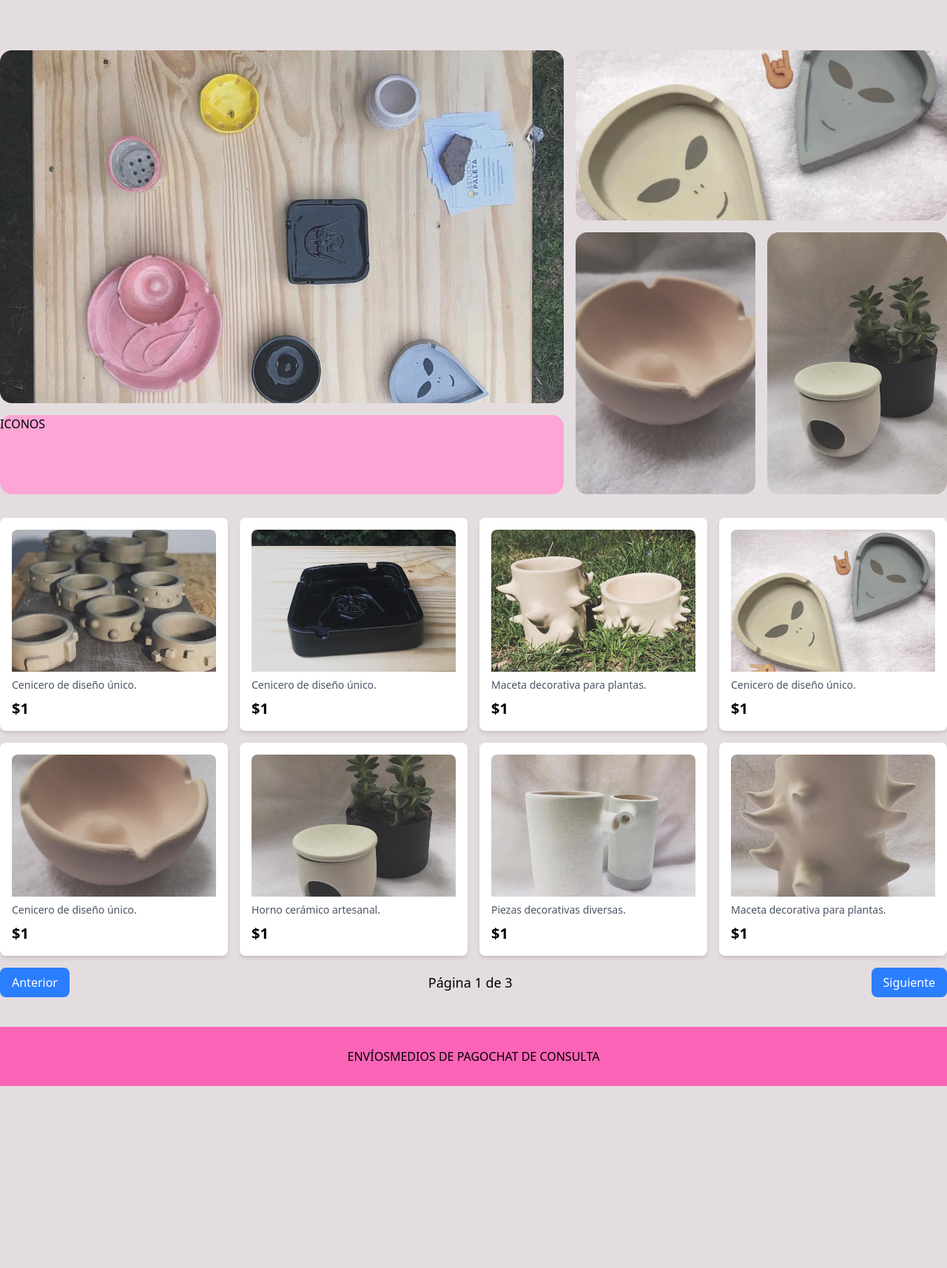
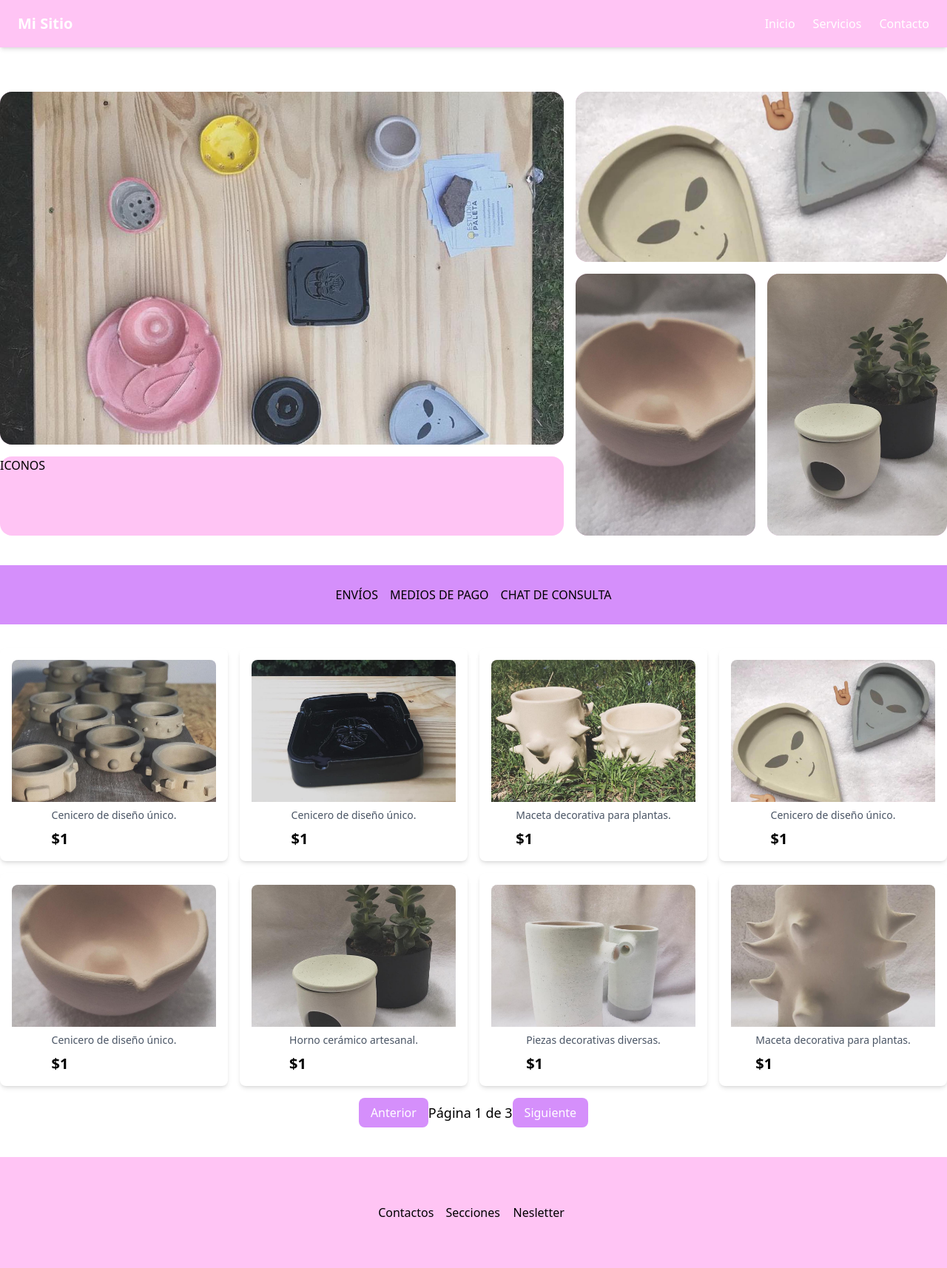
Before and after one commit to jagustinrm/estudiopaletatwo, an Astro site in the folder frontend/: page / in a window 1280 px wide. Shown: the whole page at 74% size. Before the commit the page ends 1476 px from the top, so only its background shows below. Built offline with nearby package versions, Linux system fonts and the light colour scheme; Astro itself is replaced by a stand-in of ours.

Commit message:
footer y navbar

```diff
--- /dev/null
+++ b/frontend/src/components/Footer.astro
@@ -0,0 +1,10 @@
+<footer>
+    <div class="bg-primary min-h-[150px] w-full mt-10 min-w-full flex items-center justify-center">
+        <div class="grid grid-cols-6 grid-rows-2 gap-4">
+            <div class="col-span-2 row-span-2">Contactos</div>
+            <div class="col-span-2 row-span-2 col-start-3 row-start-1">Secciones</div>
+            <div class="col-span-2 row-span-2 col-start-5 row-start-1">Nesletter</div>
+        </div>
+
+    </div>
+</footer>
--- a/frontend/src/components/Gallery.astro
+++ b/frontend/src/components/Gallery.astro
@@ -8,11 +8,11 @@ function handlePageChange(newPage: number): void {
 }
 ---
 
-<div>
+<div class="flex flex-col justify-center items-center">
   <!-- Mostrar la galería de productos -->
-  <div class="grid grid-cols-2 sm:grid-cols-3 lg:grid-cols-4 gap-4 mt-8">
+  <div class="grid grid-cols-2 sm:grid-cols-3 lg:grid-cols-4 gap-4 mt-8 ">
     {products.map((product: { id: number; img: string; name: string; description: string; price: number }) => (
-      <div class="bg-white p-4 rounded-lg shadow-md">
+      <div class="bg-white p-4 rounded-lg shadow-md flex flex-col items-center">
         <img
           src={product.img}
           alt={product.name}
@@ -30,7 +30,7 @@ function handlePageChange(newPage: number): void {
   <!-- Paginación -->
   <div class="flex justify-between items-center mt-4">
     <button
-      class="px-4 py-2 bg-blue-500 text-white rounded-lg"
+      class="px-4 py-2 bg-secondary text-white rounded-lg "
       onclick={() => handlePageChange(currentPage - 1)}
       disabled={currentPage === 1}
     >
@@ -40,7 +40,7 @@ function handlePageChange(newPage: number): void {
       Página {currentPage} de {totalPages}
     </span>
     <button
-      class="px-4 py-2 bg-blue-500 text-white rounded-lg"
+      class="px-4 py-2 bg-secondary text-white rounded-lg"
       onclick={() => handlePageChange(currentPage + 1)}
       disabled={currentPage === totalPages}
     >
--- a/frontend/src/components/Hero.astro
+++ b/frontend/src/components/Hero.astro
@@ -3,28 +3,28 @@ import astroLogo from '../assets/astro.svg';
 import background from '../assets/background.svg';
 ---
 
-<section class=" mt-15">
+<section class="flex flex-col justify-center items-center  mt-15">
     <div class="grid grid-cols-5 grid-rows-5 gap-4 w-7xl h-[600px]">
         <!-- Imagen principal -->
-        <div class="col-span-3 row-span-4 bg-pink-300 h-full max-h-full rounded-2xl">
+        <div class="col-span-3 row-span-4 bg-primary h-full max-h-full rounded-2xl">
             <img class="w-full h-full object-cover rounded-2xl" src="./img/heroImage.jpg" alt="Cerámicos">
         </div>
 
         <!-- Imagen secundaria -->
-        <div class="col-span-2 row-span-2 col-start-4 bg-pink-300 h-full max-h-full rounded-2xl">
+        <div class="col-span-2 row-span-2 col-start-4 bg-primary  h-full max-h-full rounded-2xl">
             <img class="w-full h-full object-cover rounded-2xl" src="./img/aliens.jpg" alt="Cerámicos">
         </div>
 
         <!-- Contenedores vacíos (para futuras imágenes o contenido) -->
-        <div class="row-span-3 col-start-4 row-start-3 bg-pink-300 h-full max-h-full rounded-2xl">
+        <div class="row-span-3 col-start-4 row-start-3 bg-primary  h-full max-h-full rounded-2xl">
             <img class="w-full h-full object-cover rounded-2xl" src="./img/ceni.jpg" alt="Cerámicos">
         </div>
 
-        <div class="row-span-3 col-start-5 row-start-3 bg-pink-300 h-full max-h-full rounded-2xl">
+        <div class="row-span-3 col-start-5 row-start-3 bg-primary  h-full max-h-full rounded-2xl">
             <img class="w-full h-full object-cover rounded-2xl" src="./img/hornito.jpg" alt="Cerámicos">
         </div>
 
         <!-- Último bloque -->
-        <div class="col-span-3 row-start-5 bg-pink-300 h-full max-h-full rounded-2xl">ICONOS</div>
+        <div class="col-span-3 row-start-5 bg-primary  h-full max-h-full rounded-2xl">ICONOS</div>
     </div>
 </section>
--- /dev/null
+++ b/frontend/src/components/Navbar.astro
@@ -0,0 +1,24 @@
+<header class="w-full bg-primary text-white fixed top-0 left-0 shadow-md">
+    <div class="max-w-7xl mx-auto px-6 flex justify-between items-center h-16">
+      <!-- Logo -->
+      <a href="#" class="text-xl font-bold">Mi Sitio</a>
+
+      <!-- Menú -->
+      <nav class="hidden md:flex gap-6">
+        <a href="#" class="hover:text-gray-200">Inicio</a>
+        <a href="#" class="hover:text-gray-200">Servicios</a>
+        <a href="#" class="hover:text-gray-200">Contacto</a>
+      </nav>
+
+      <!-- Menú Móvil (Hamburguesa) -->
+      <button class="md:hidden">
+        <svg class="w-6 h-6" fill="none" stroke="currentColor" stroke-width="2"
+          viewBox="0 0 24 24">
+          <path stroke-linecap="round" stroke-linejoin="round" d="M4 6h16M4 12h16m-7 6h7"></path>
+        </svg>
+      </button>
+    </div>
+  </header>
+
+  <!-- Agregar padding al body para evitar que el contenido quede tapado -->
+  <div class="h-16"></div>
--- a/frontend/src/components/ShippingAndPaymentInfo.astro
+++ b/frontend/src/components/ShippingAndPaymentInfo.astro
@@ -1,5 +1,5 @@
 <section>
-    <div class="flex flex-row items-center justify-center bg-pink-400 min-h-20 mt-10">
+    <div class="flex flex-row items-center justify-center bg-secondary min-h-20 mt-10 gap-4">
         <p>ENVÍOS</p>
         <p>MEDIOS DE PAGO</p>
         <p>CHAT DE CONSULTA</p>
--- a/frontend/src/layouts/Layout.astro
+++ b/frontend/src/layouts/Layout.astro
@@ -30,20 +30,3 @@ import "../styles/global.css"
     <slot />
   </body>
 </html>
-
-<style>
-  html,
-  body {
-    margin: 0;
-    width: 100%;
-
-  }
-
-  body {
-    display: grid;
-    place-content: center;
-    min-height: 100vh;
-    background: #e4dde0;
-    padding: 8px;
-  }
-</style>
--- a/frontend/src/pages/index.astro
+++ b/frontend/src/pages/index.astro
@@ -3,7 +3,8 @@ import Layout from "../layouts/Layout.astro";
 import Hero from "../components/Hero.astro";
 import ShippingAndPaymentInfo from "../components/ShippingAndPaymentInfo.astro";
 import Gallery from "../components/Gallery.astro";
-
+import Footer from "../components/Footer.astro";
+import Navbar from "../components/Navbar.astro";
 import allProducts from "../data/products.json";  // Importa el archivo JSON directamente
 
 const itemsPerPage = 8;
@@ -15,7 +16,9 @@ const totalPages = Math.ceil(allProducts.length / itemsPerPage);
 
 
 <Layout>
+<Navbar/>
 <Hero/>
+<ShippingAndPaymentInfo/>
 <Gallery  products={paginatedProducts} totalPages={totalPages} currentPage={page}/>
-<ShippingAndPaymentInfo/>
+<Footer/>
 </Layout>
--- a/frontend/src/styles/global.css
+++ b/frontend/src/styles/global.css
@@ -1 +1,9 @@
 @import "tailwindcss";
+
+@theme {
+    --color-primary:  #ffc4f4;
+    --color-secondary:  #d58ffb;
+    --color-violet: #6a68c5;
+    --color-blue: #214a87;
+    --color-dark-blue: #102f53;
+}
```
